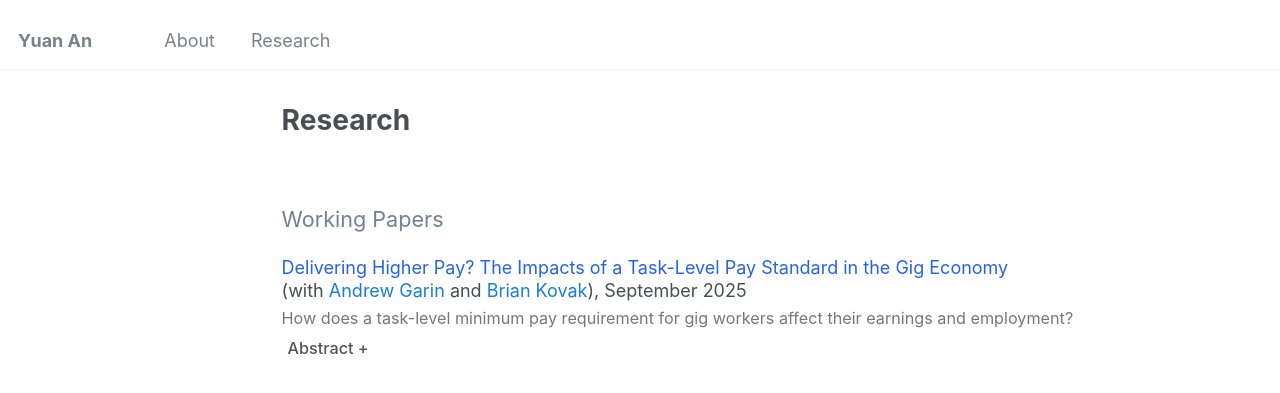
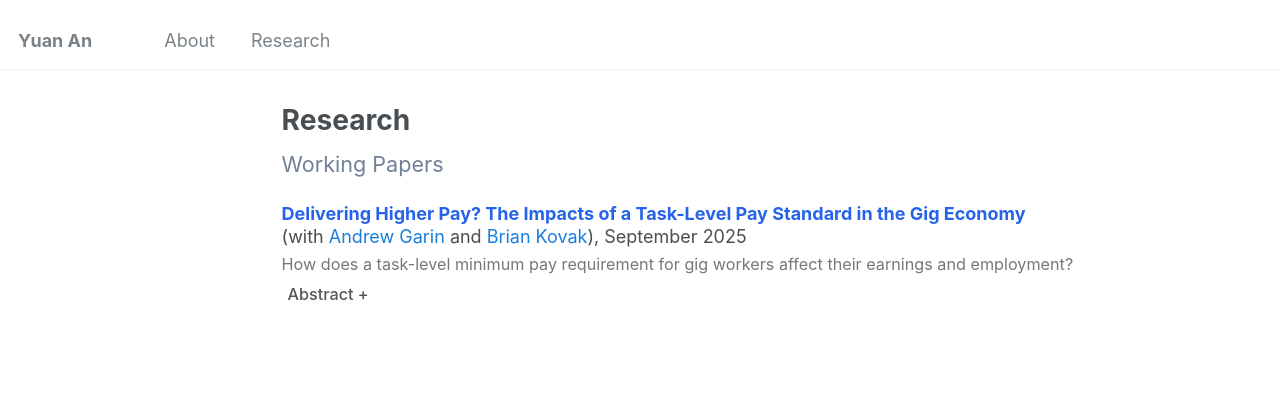
Before and after one commit to yuan-ann/yuan-ann.github.io, a Jekyll site: the page built from _pages/research.md, in a window 1280 px wide. Shown: the top 393 px of the page. Built offline with Jekyll 4.4.1, drawn with Linux system fonts in a browser that asks for light colours.

Commit message:
Update research.md

```diff
--- a/_pages/research.md
+++ b/_pages/research.md
@@ -7,7 +7,6 @@
 
 {% include base_path %}
 
-<br>
 <div style="color:rgb(113,128,150); font-size:1.2em;"> Working Papers </div>
 
 <style>
@@ -25,7 +24,7 @@
 
 <div class="paper">
   <p class="paper-title">
-    <a style="color:rgb(37,99,235);" href=""> Delivering Higher Pay? The Impacts of a Task-Level Pay Standard in the Gig Economy </a><br>
+    <a style="color:rgb(37,99,235);" href=""> <strong> Delivering Higher Pay? The Impacts of a Task-Level Pay Standard in the Gig Economy </strong> </a> <br>
     (with <a href="https://sites.google.com/view/andygarin/home">Andrew Garin</a> and
     <a href="https://www.andrew.cmu.edu/user/bkovak/">Brian Kovak</a>), September 2025
   </p>
```
